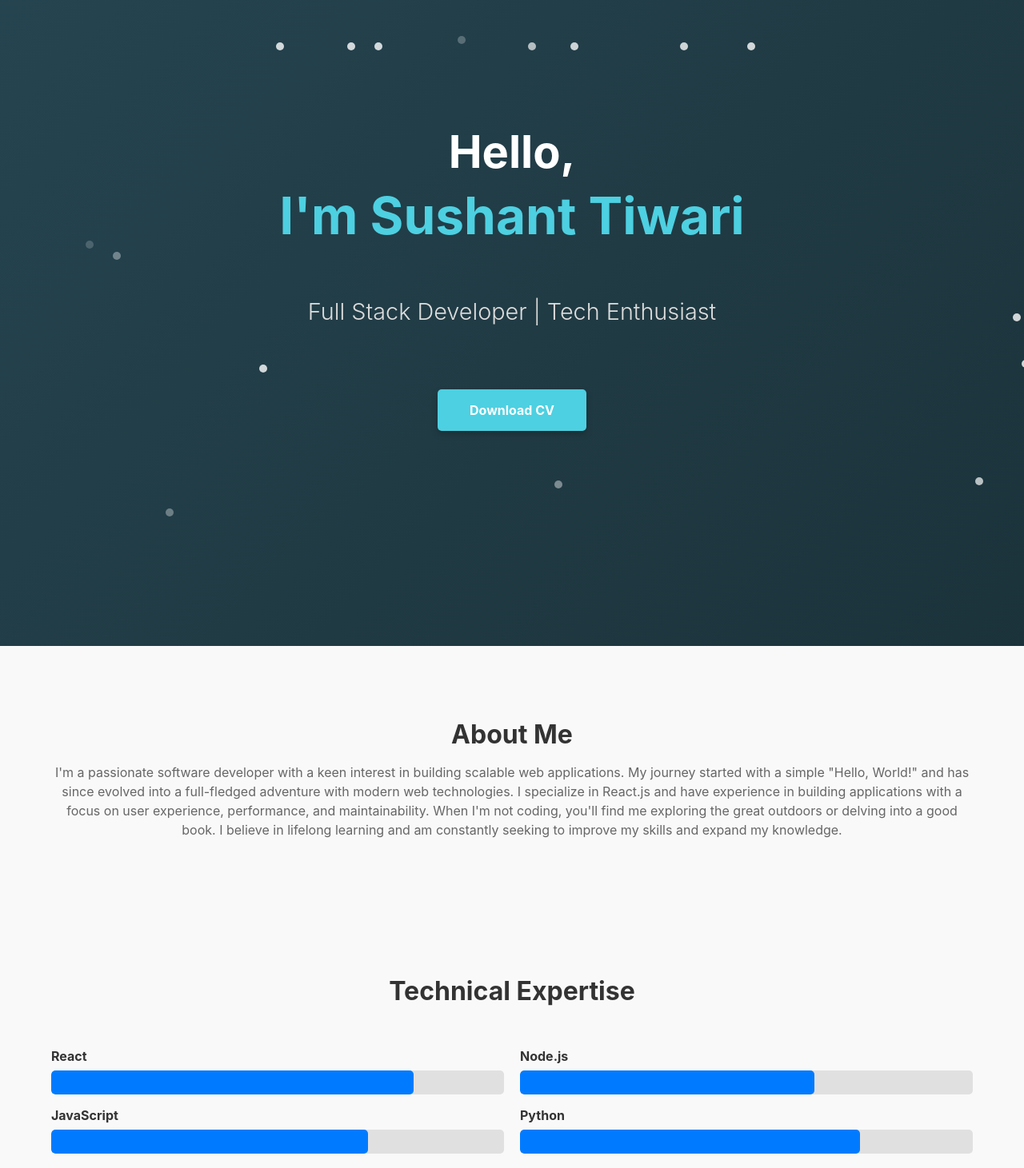
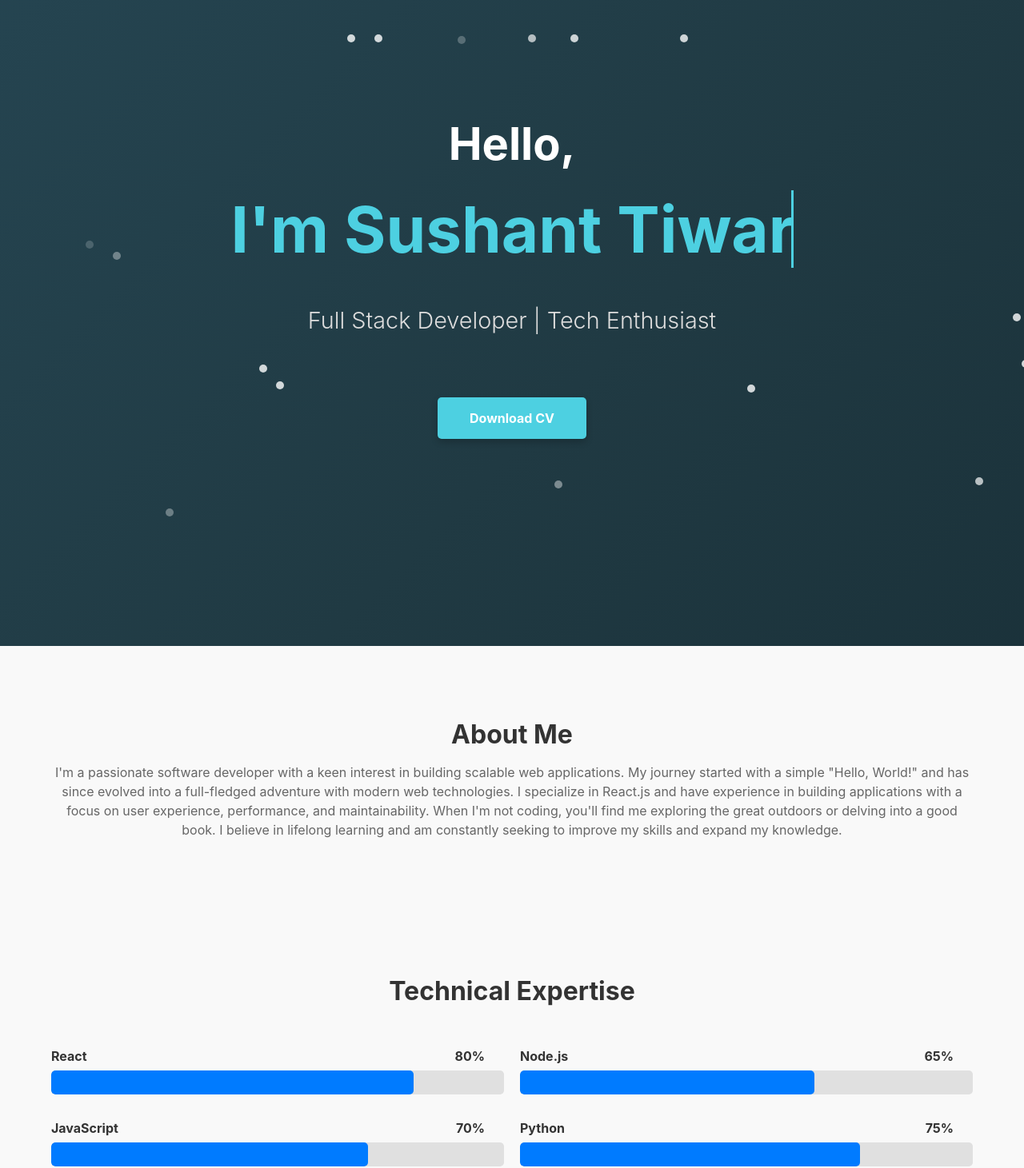
Before and after one commit to Sushant23456/sushant-portfolio, a React (Create React App) app: page / in a window 1280 px wide. Shown: the part 120-1581 px from the top of the page at 80% size. Built offline with nearby package versions, Linux system fonts and the light colour scheme.

Commit message:
more things added

```diff
--- a/src/components/Home.js
+++ b/src/components/Home.js
@@ -15,14 +15,31 @@ const movingGradient = keyframes`
 `;
 
 const fadeInOut = keyframes`
-  0%, 100% {
+    0% {
         opacity: 0;
     }
     50% {
         opacity: 1;
     }
+    100% {
+        opacity: 0;
+    }
 `;
 
+const fadeIn = keyframes`
+  from { opacity: 0; }
+  to { opacity: 1; }
+`;
+
+
+const typewriter = keyframes`
+  from { max-width: 0; }
+  to { max-width: 100%; }
+`;
+
+const blinkCursor = keyframes`
+  50% { border-color: transparent; }
+`;
 
 const MovingDot = styled.div`
   position: absolute;
@@ -107,25 +124,35 @@ const Greeting = styled.h1`
   font-size: 3.5rem;
   margin: 0;
   color: #fff;
-  line-height: 1.2; // Improve line height for better readability
-  // Apply padding to individual text elements for more control
-  padding: 0.5rem 0; // Vertical padding for Greeting
-
+  line-height: 1.2;
+  padding: 0.5rem 0;
+  animation: ${fadeIn} 4s ease forwards;
 `;
 
 const Name = styled.span`
+  display: inline-block;
+  font-weight: bold;
+  font-size: 5rem;
   color: #4dd0e1;
-  display: block;
-  font-weight: bold;
-  font-size: 4rem; // Larger font size for name for emphasis
-  padding: 0.5rem 0; // Vertical padding for Name
 `;
+
+
+const NameContainer = styled.div`
+  display: inline-block;
+  overflow: hidden;
+  white-space: nowrap;
+  max-width: 0;
+  border-right: 3px solid #4dd0e1;
+  animation: ${typewriter} 2s steps(40, end) 0.5s forwards,
+             ${blinkCursor} 750ms step-end infinite alternate;
+`;
+
 
 const Subtitle = styled.h2`
   font-size: 1.8rem;
   font-weight: 300;
   color: #ddd;
-  padding: 0.5rem 0; // Vertical padding for Subtitle
+  padding: 0.5rem 0;
 `;
 
 const DownloadButton = styled.a`
@@ -172,9 +199,12 @@ const Home = ({ nightMode }) => {
 
     return (
         <HomeContainer nightMode={nightMode}>
-        {generateDots(20, contentRect)} {/* Generates 20 dots avoiding the content area */}
+          {generateDots(20, contentRect)}
           <Content ref={contentRef}>
-          <Greeting>Hello, <Name>I'm Sushant Tiwari</Name></Greeting>
+            <Greeting>Hello,</Greeting>
+            <NameContainer>
+              <Name>I'm Sushant Tiwari</Name>
+            </NameContainer>
             <Subtitle>Full Stack Developer | Tech Enthusiast</Subtitle>
             <DownloadButton href="path-to-your-resume.pdf" download>
               Download CV
--- a/src/components/Skill.js
+++ b/src/components/Skill.js
@@ -2,39 +2,42 @@ import React, { useState, useEffect } from 'react';
 import styled from 'styled-components';
 
 const SkillContainer = styled.div`
+  margin-bottom: 1em;
+`;
+
+const SkillHeader = styled.div`
   display: flex;
-  flex-direction: column; // Align children vertically
-  margin-bottom: 1em;
+  justify-content: space-between;
+  align-items: center;
 `;
 
 const SkillName = styled.span`
   font-weight: bold;
   color: #333;
-  margin-bottom: 0.5em; // Add space between the name and the skill bar
-  text-align: left;
 `;
 
 const SkillLevel = styled.div`
   background-color: #e0e0e0;
-  height: 30px; // Adjust the height to your preference
+  height: 30px;
   border-radius: 5px;
   position: relative;
   overflow: hidden;
+  margin-top: 0.5em;
+  margin-bottom: 1em;
 `;
 
 const SkillFill = styled.div`
   height: 100%;
-  border-radius: 5px; // Keep consistent with SkillLevel
+  border-radius: 5px;
   background-color: #007bff;
   transition: width 2s ease;
-  width: ${(props) => props.level}%;
+  width: ${(props) => props.width};
 `;
 
 const Percentage = styled.span`
-font-weight: bold;
-color: #333;
-margin-bottom: 0.5em; // Add space between the name and the skill bar
-text-align: left;
+  font-weight: bold;
+  color: #333;
+  margin-right: 1.5em;
 `;
 
 const Skill = ({ name, level }) => {
@@ -50,12 +53,13 @@ const Skill = ({ name, level }) => {
 
   return (
     <SkillContainer>
-      <SkillName>{name}</SkillName>
+      <SkillHeader>
+        <SkillName>{name}</SkillName>
+        <Percentage>{level}%</Percentage>
+      </SkillHeader>
       <SkillLevel>
-        <SkillFill style={{ width }} />
-        <Percentage>{level}%</Percentage>
+        <SkillFill width={width} />
       </SkillLevel>
-
     </SkillContainer>
   );
 };
```
Lines whose indentation alone changed are shown as unchanged.
